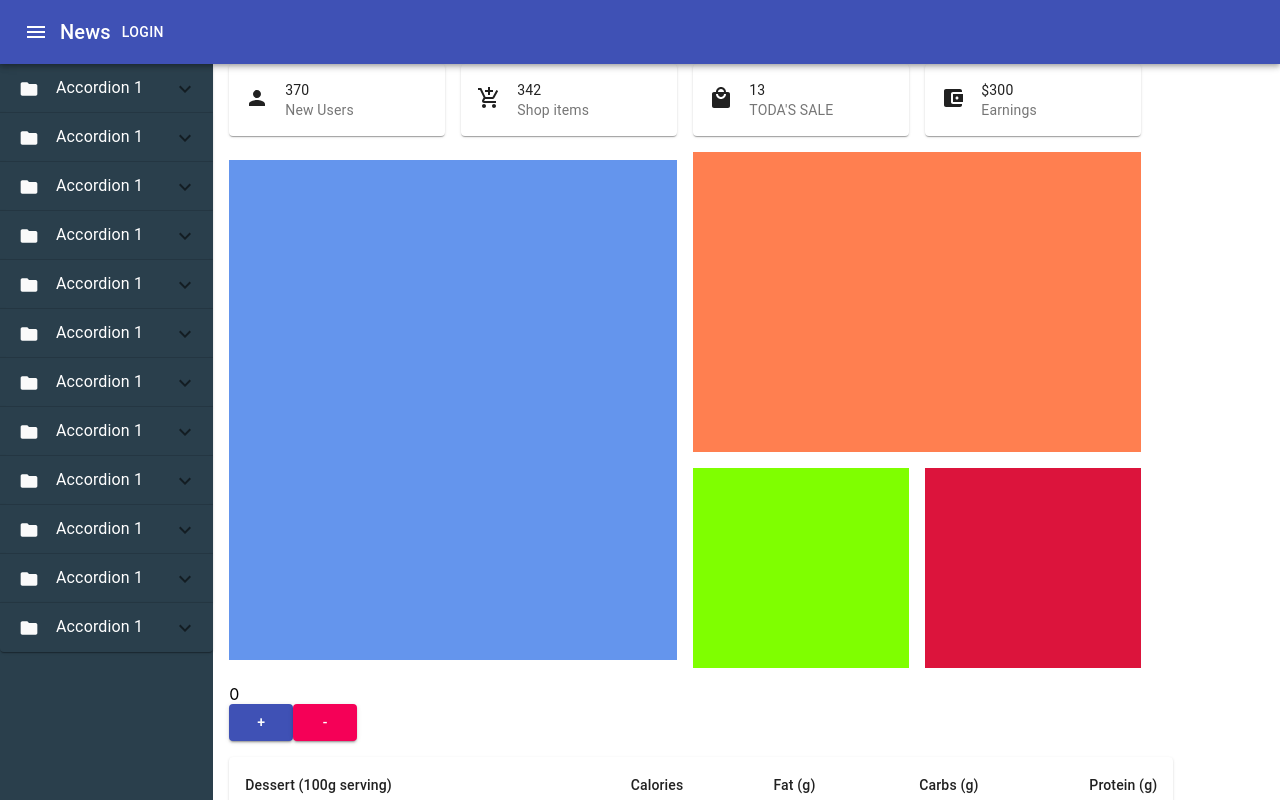
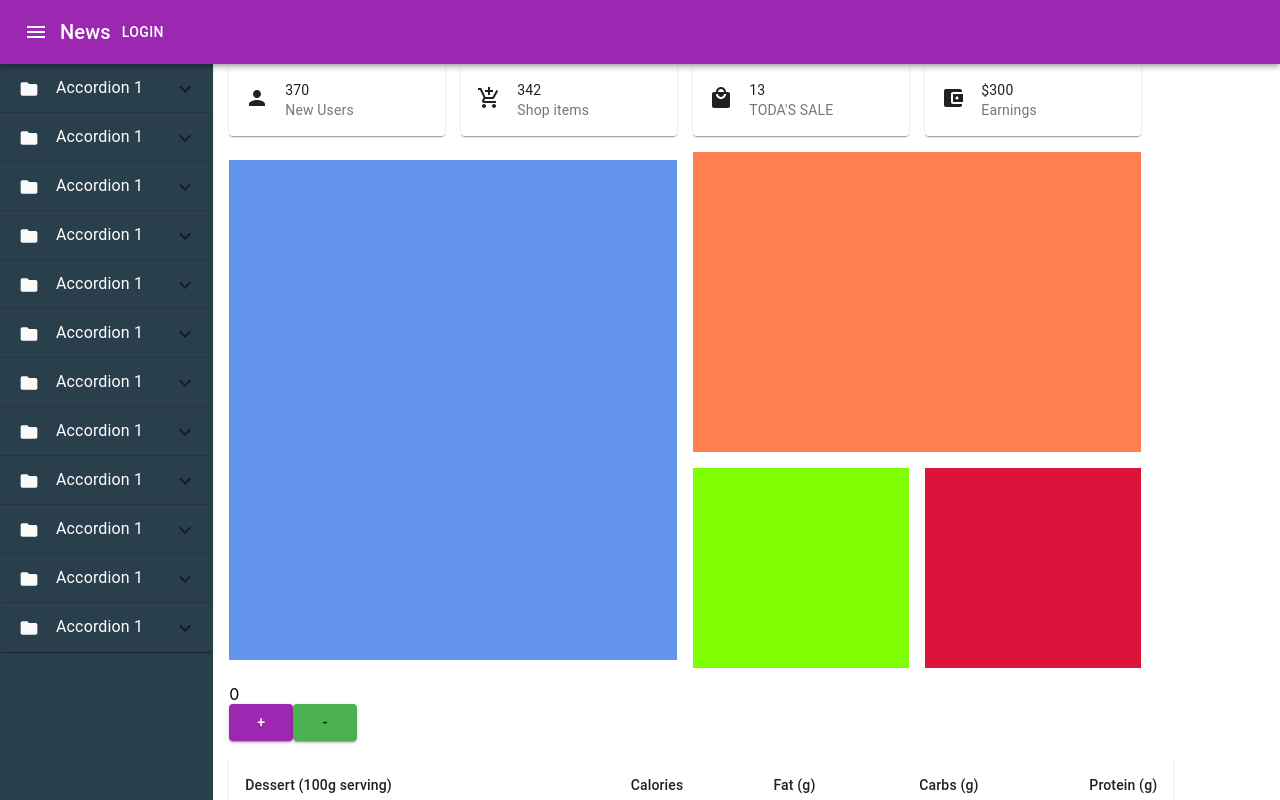
Before and after one commit to plamen1982/sample-by-pax-open-source, a React (Create React App) app: page /admin in a window 1280 px wide. Shown: the top 800 px of the page. Built offline with nearby package versions, Linux system fonts and the light colour scheme.

Commit message:
Added MaterialUI global theme w/ Provider

```diff
--- a/src/index.js
+++ b/src/index.js
@@ -7,10 +7,16 @@
 import { Provider } from 'react-redux';
 import store from './app/store';
 
+import { ThemeProvider } from '@material-ui/core/styles';
+
+import theme from './materialUITheme/theme';
+
 ReactDOM.render(
   <React.StrictMode>
     <Provider store={store}>
-      <App />
+      <ThemeProvider theme={theme}>
+        <App />
+      </ThemeProvider>
     </Provider>
   </React.StrictMode>,
   document.getElementById('root')
--- /dev/null
+++ b/src/materialUITheme/theme.js
@@ -0,0 +1,16 @@
+import { createMuiTheme } from '@material-ui/core';
+import purple from '@material-ui/core/colors/purple';
+import green from '@material-ui/core/colors/green';
+
+const theme = createMuiTheme({
+    palette: {
+      primary: {
+        main: purple[500],
+      },
+      secondary: {
+        main: green[500],
+      },
+    },
+  });
+
+export default theme;
```
